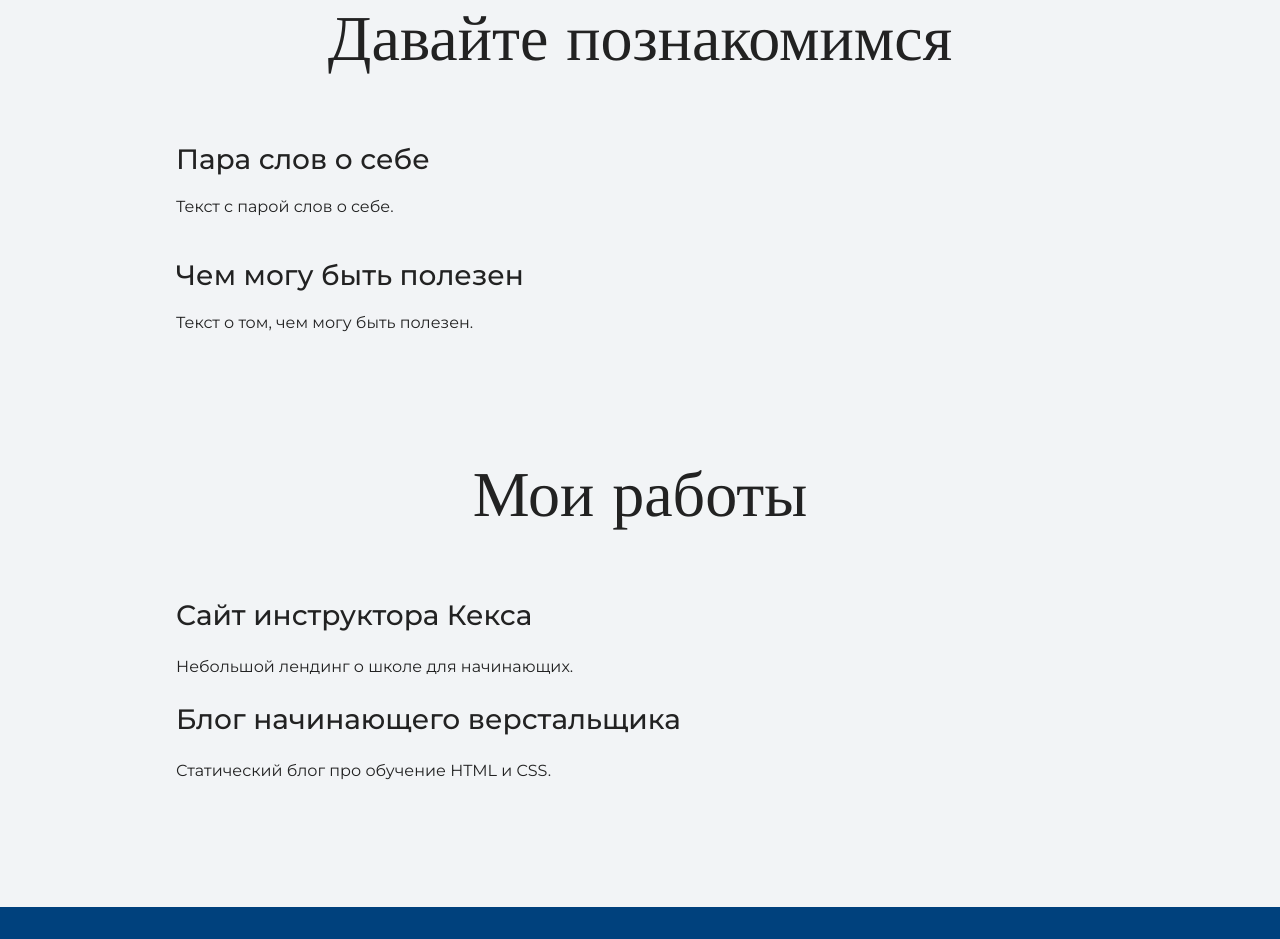
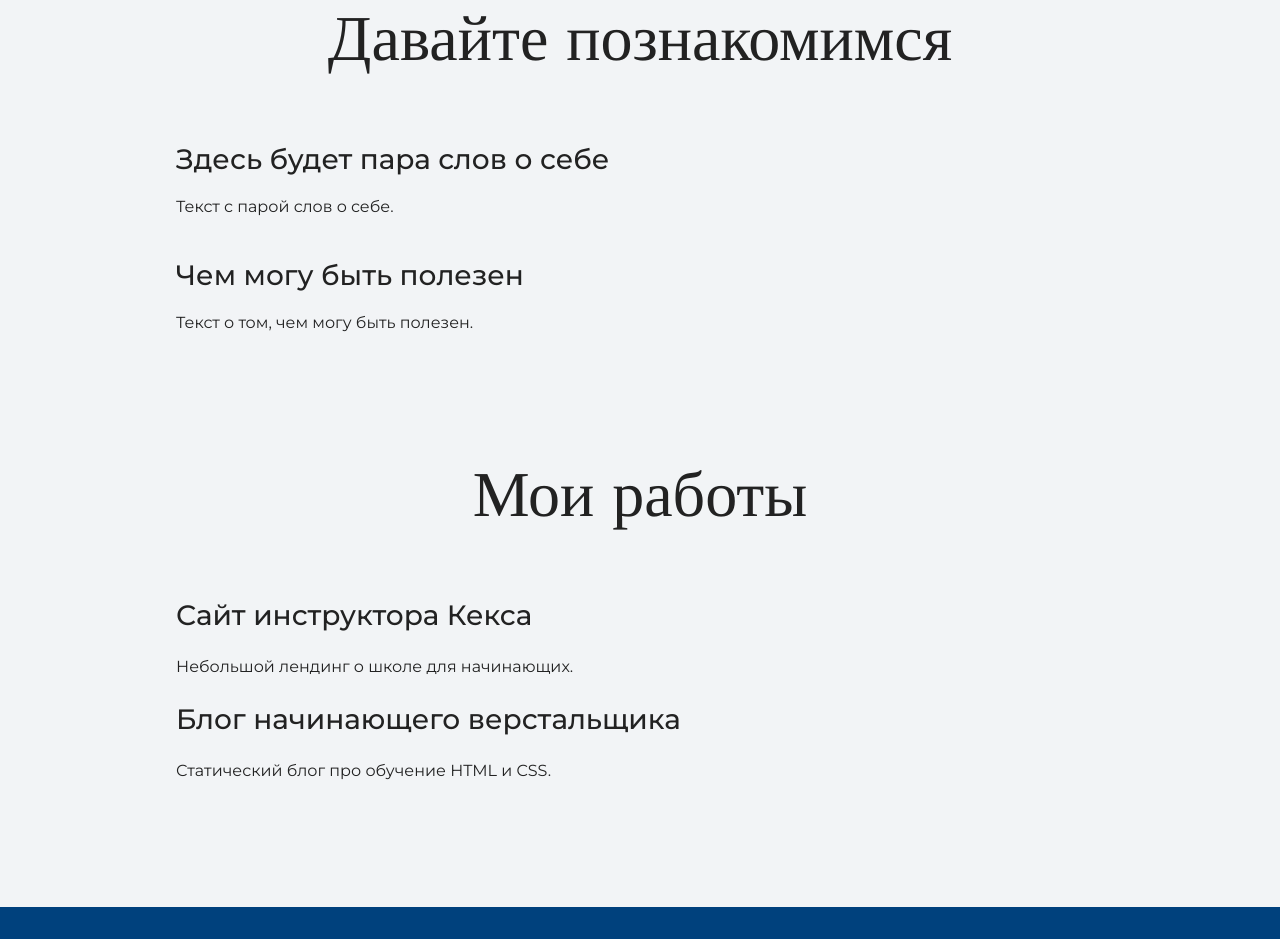
Before and after one commit to StEvseeva/my-site, a plain HTML site: page index.html in a window 1280 px wide. Shown: the part 1097-2036 px from the top of the page. Drawn offline with nearby package versions, Linux system fonts and the light colour scheme.

Commit message:
Попытка менять код

```diff
--- a/index.html
+++ b/index.html
@@ -25,7 +25,7 @@
     <section class="intro">
     <div class="container">
       <h2 class="subheading">Давайте познакомимся</h2>
-      <h3>Пара слов о себе</h3>
+      <h3>Здесь будет пара слов о себе</h3>
       <p>Текст с парой слов о себе.</p>
       <h3>Чем могу быть полезен</h3>
       <p>Текст о том, чем могу быть полезен.</p>
```
